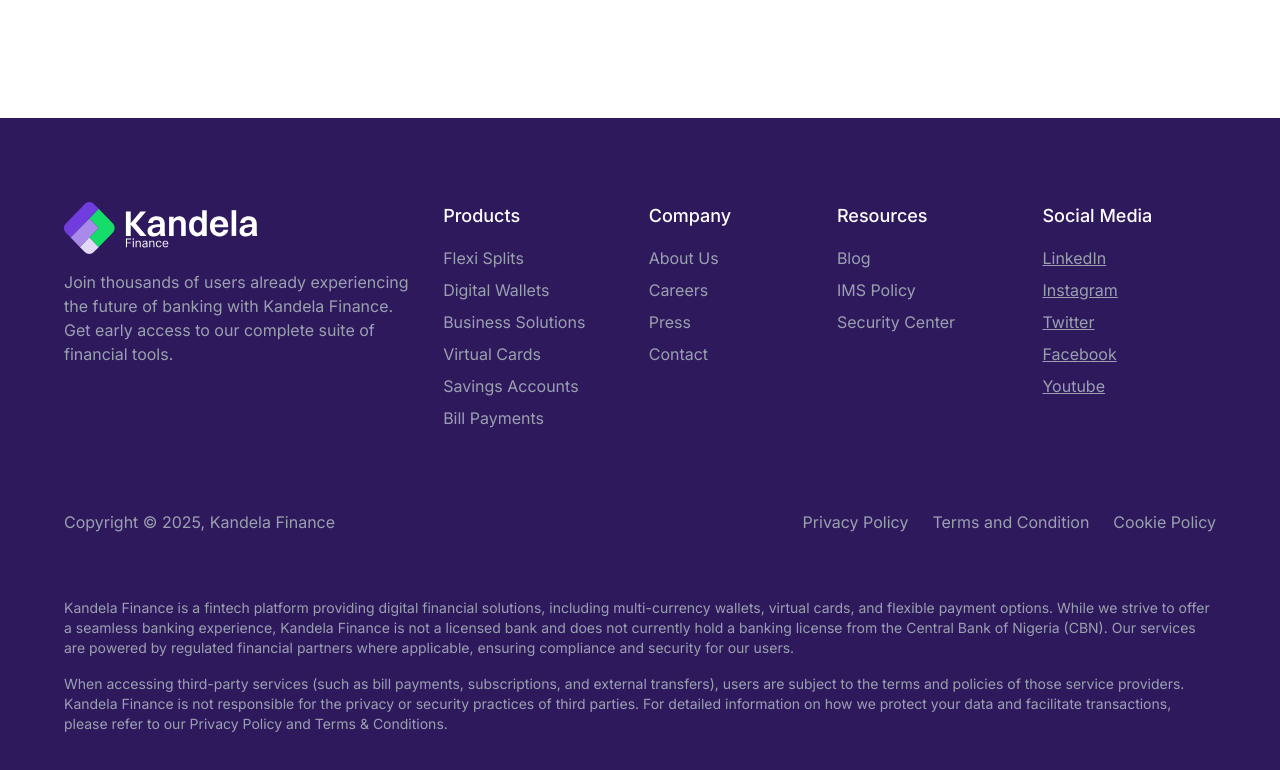
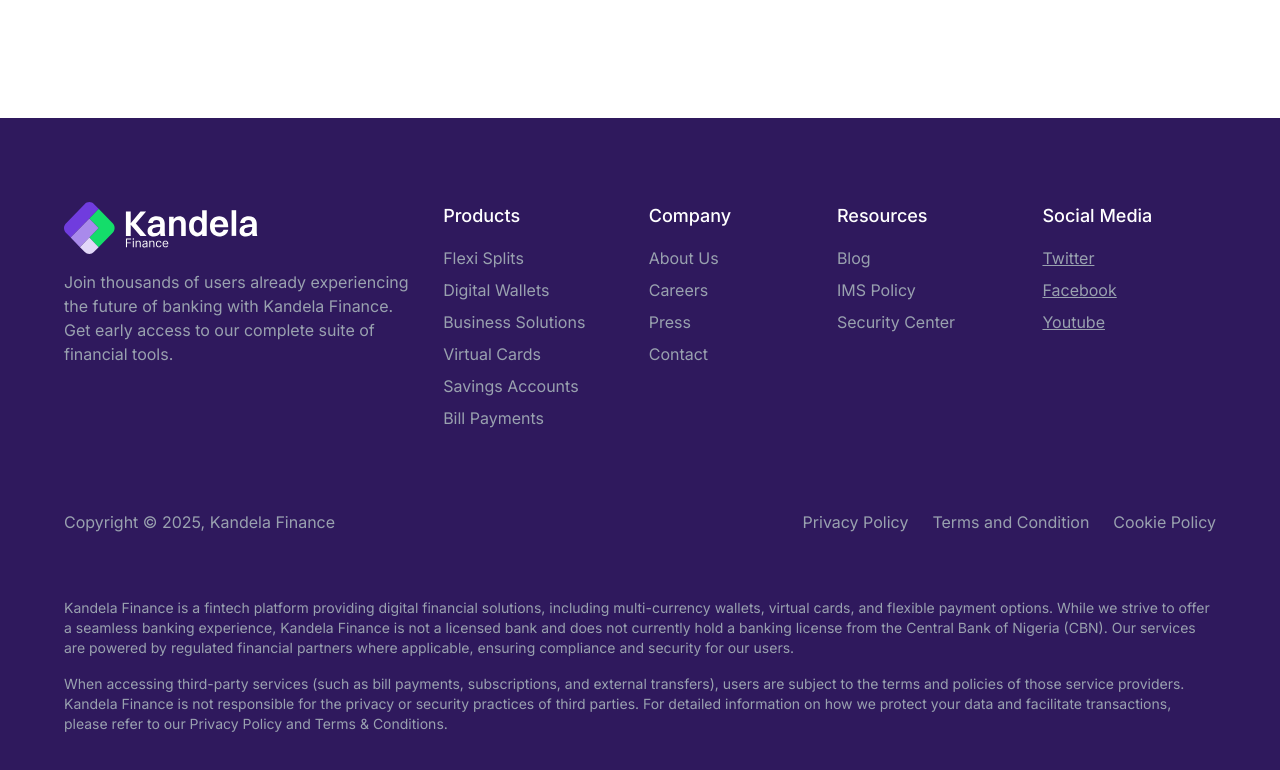
Before and after one commit to Creativecoder11/kendela-finance-final, a React (Vite) app: page / in a window 1280 px wide. Shown: the part 7802-8572 px from the top of the page. Built offline with nearby package versions, Linux system fonts and the light colour scheme.

Commit message:
Footer Change

```diff
--- a/src/Components/Footer.jsx
+++ b/src/Components/Footer.jsx
@@ -122,16 +122,6 @@ export default function Footer() {
             <h3 className="text-lg font-medium mb-4">Social Media</h3>
             <ul className="space-y-2">
               <li>
-                <a href="#" className="text-gray-400 underline hover:text-white">
-                  LinkedIn
-                </a>
-              </li>
-              <li>
-                <a href="#" className="text-gray-400 underline hover:text-white">
-                  Instagram
-                </a>
-              </li>
-              <li>
                 <p className="text-gray-400 underline hover:text-white">
                   Twitter
                 </p>
```
